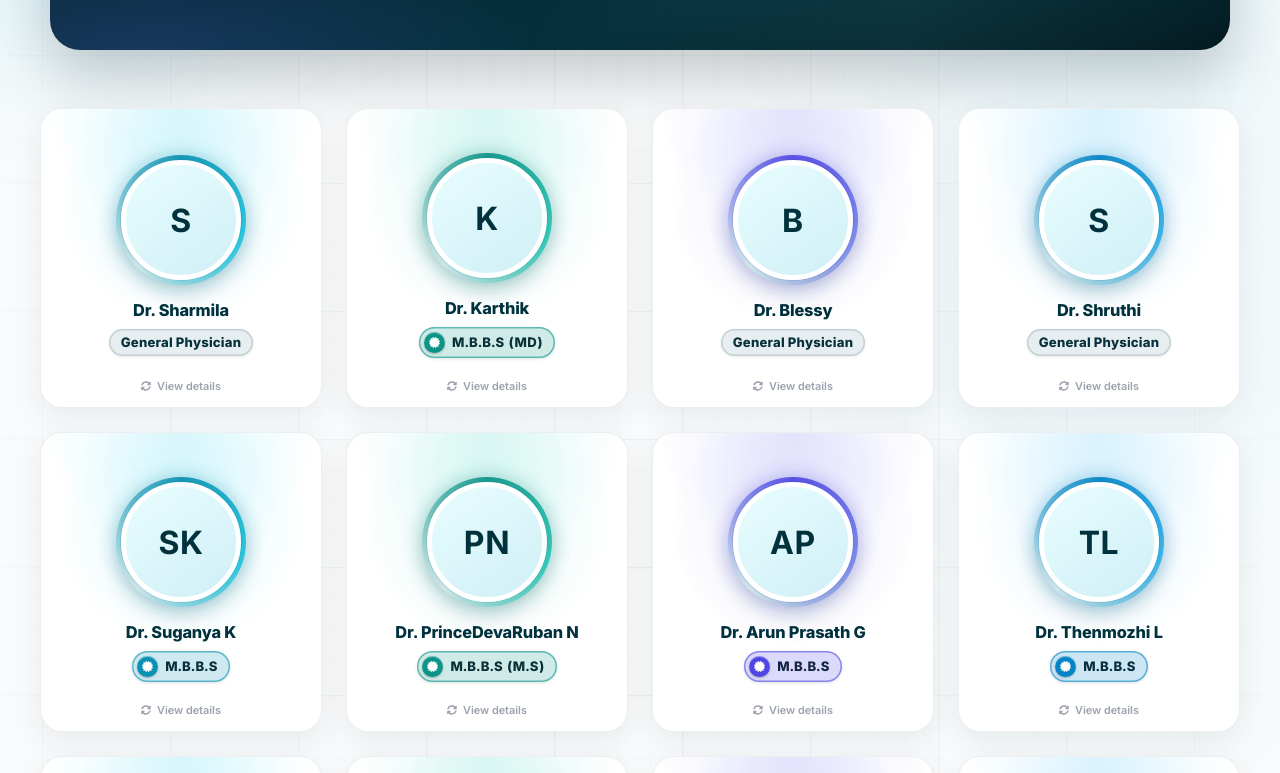
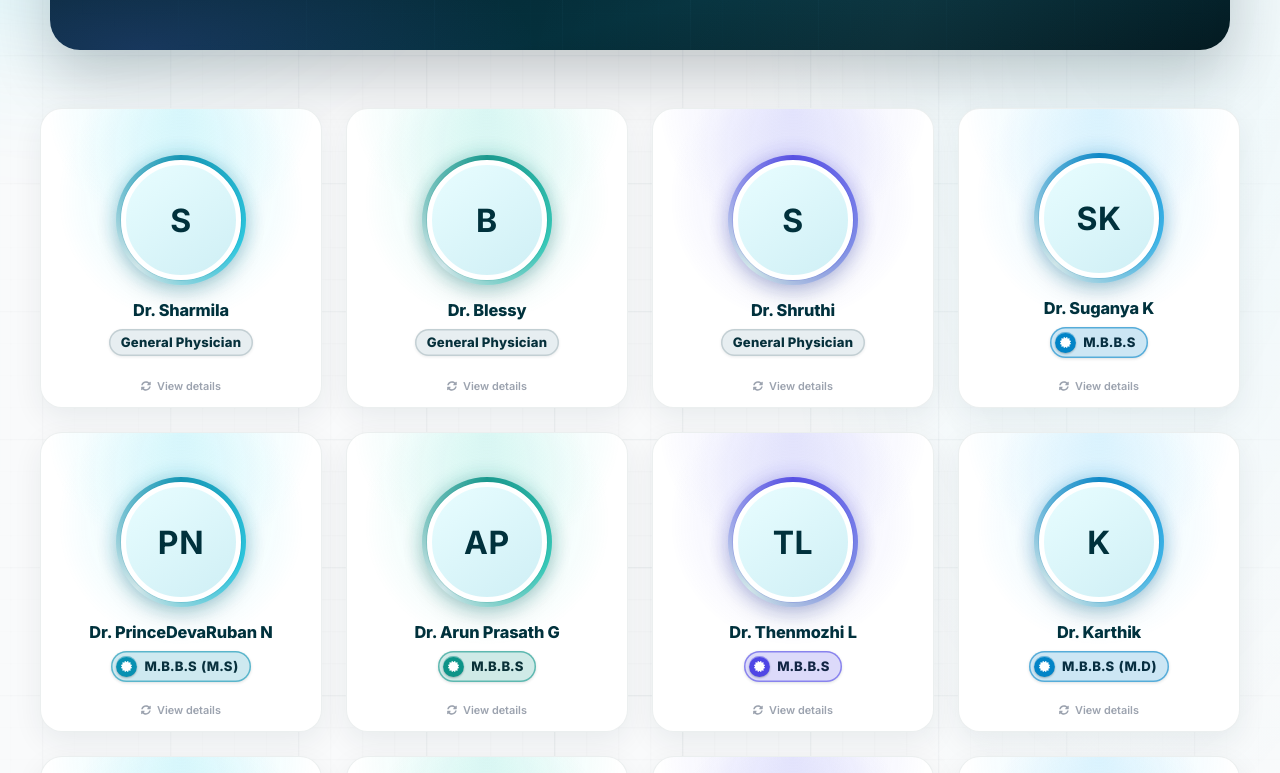
Before and after one commit to Keerthana-S15/mrtech-website, a React (Create React App) app in the folder frontend/: page /doctors in a window 1280 px wide. Shown: the part 441-1214 px from the top of the page. Built offline with nearby package versions, Linux system fonts and the light colour scheme.

Commit message:
Update doctors page with doctor details

```diff
--- a/frontend/src/pages/Doctors.jsx
+++ b/frontend/src/pages/Doctors.jsx
@@ -40,14 +40,13 @@ const DOCTOR_IMAGE_VERSION = "1";
  */
 const doctorsData = [
   { name: "Dr. Sharmila", role: "General Physician", email: "sharmilakuty19@gmail.com" },
-  { name: "Dr. Karthik", role: "M.B.B.S (MD)", email: "nkarthikmoorthi@gmail.com" },
   { name: "Dr. Blessy", role: "General Physician", email: "blessymagdalin4@gmail.com" },
   { name: "Dr. Shruthi", role: "General Physician" },
   { name: "Dr. Suganya K", role: "M.B.B.S",email: "dr.suganya92@yahoo.com" },
   { name: "Dr. PrinceDevaRuban N", role: "M.B.B.S (M.S)", email: "emhospi@gmail.com"},
   { name: "Dr. Arun Prasath G", role: "M.B.B.S" },
   { name: "Dr. Thenmozhi L", role: "M.B.B.S", email: "priyamanaval83@gmail.com" },
-  { name: "Dr. Karthik", role: "General Physician", email: "karthikpmcud@gmail.com" },
+  { name: "Dr. Karthik", role: "M.B.B.S (M.D)", email: "karthikpmcud@gmail.com" },
   { name: "Dr. Thanka raj", role: "General Physician", email: "drthangarajp@gmail.com" },
   { name: "Dr. VinothKumar K", role: "M.B.B.S", email: "drvinoth1997@gmail.com" },
   { name: "Dr. Bharath", role: "General Physician", email: "bharathmedical94@gmail.com" },
```
